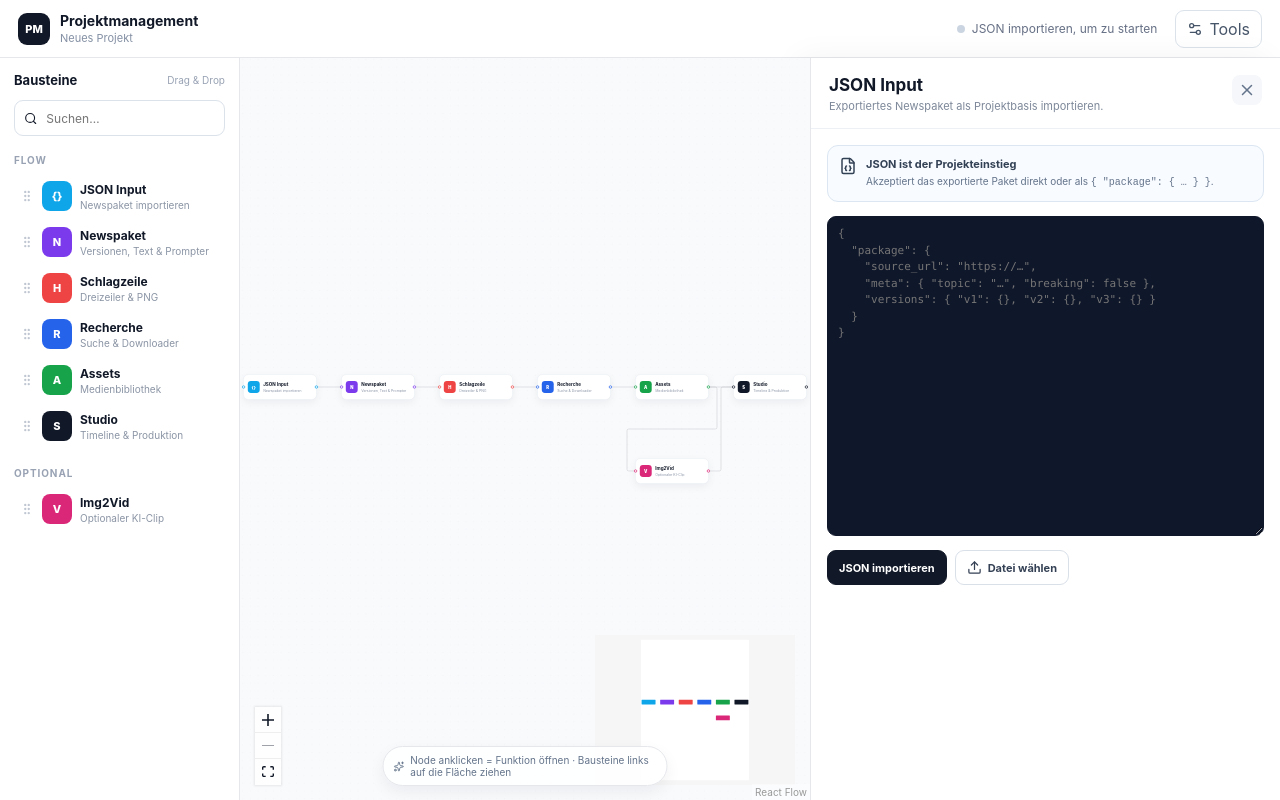
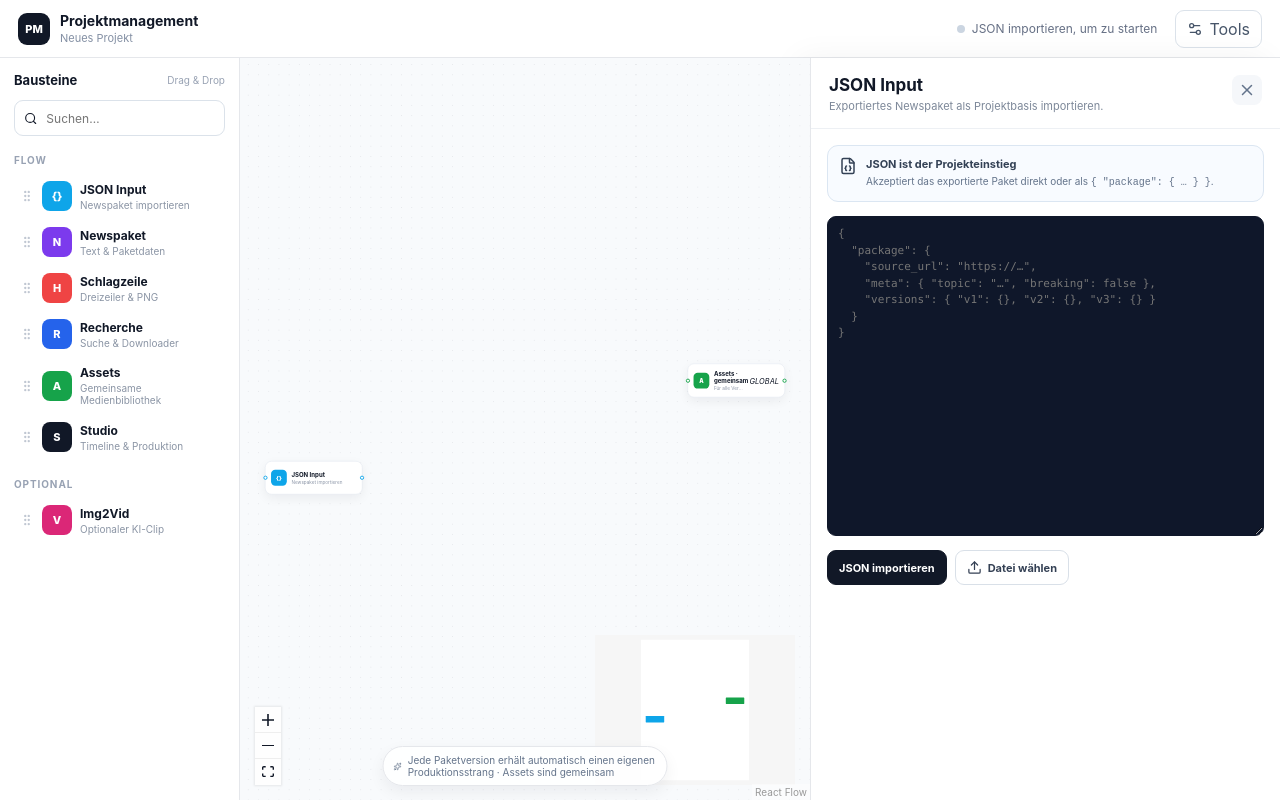
Before and after one commit to xturn2u/make_tt_news, a React (Vite) app: page / in a window 1280 px wide. Built offline with nearby package versions, Linux system fonts and the light colour scheme.

Commit message:
feat: generate one production branch per package version

```diff
--- a/src/App.tsx
+++ b/src/App.tsx
@@ -1,4 +1,4 @@
-import { useCallback, useMemo, useRef, useState } from 'react';
+import { useCallback, useEffect, useMemo, useRef, useState } from 'react';
 import type { CSSProperties, DragEvent } from 'react';
 import {
   addEdge,
@@ -22,54 +22,180 @@ import {
 import '@xyflow/react/dist/style.css';
 import { GripVertical, Search, Settings2, Sparkles } from 'lucide-react';
 import { ModuleWorkspace } from './components/ModuleWorkspace';
-import { emptyProject, type ProjectState } from './domain/project';
+import { availableVersionKeys, emptyProject, type ProjectState, type VersionKey } from './domain/project';
 
 type ModuleId = 'json-input'|'news-package'|'headline'|'research'|'assets'|'studio'|'img2vid';
-type NodeData = { moduleId: ModuleId; label: string; description: string; color: string; icon: string };
-type ModuleDef = NodeData & { category: 'Flow'|'Optional' };
+type NodeData = {
+  moduleId: ModuleId;
+  label: string;
+  description: string;
+  color: string;
+  icon: string;
+  version?: VersionKey;
+  shared?: boolean;
+};
+type ModuleDef = Omit<NodeData, 'version'|'shared'> & { category: 'Flow'|'Optional'; versioned?: boolean; singleton?: boolean };
 
 const modules: ModuleDef[] = [
-  { moduleId:'json-input',label:'JSON Input',description:'Newspaket importieren',color:'#0ea5e9',icon:'{}',category:'Flow' },
-  { moduleId:'news-package',label:'Newspaket',description:'Versionen, Text & Prompter',color:'#7c3aed',icon:'N',category:'Flow' },
-  { moduleId:'headline',label:'Schlagzeile',description:'Dreizeiler & PNG',color:'#ef4444',icon:'H',category:'Flow' },
-  { moduleId:'research',label:'Recherche',description:'Suche & Downloader',color:'#2563eb',icon:'R',category:'Flow' },
-  { moduleId:'assets',label:'Assets',description:'Medienbibliothek',color:'#16a34a',icon:'A',category:'Flow' },
-  { moduleId:'studio',label:'Studio',description:'Timeline & Produktion',color:'#111827',icon:'S',category:'Flow' },
+  { moduleId:'json-input',label:'JSON Input',description:'Newspaket importieren',color:'#0ea5e9',icon:'{}',category:'Flow',singleton:true },
+  { moduleId:'news-package',label:'Newspaket',description:'Text & Paketdaten',color:'#7c3aed',icon:'N',category:'Flow',versioned:true },
+  { moduleId:'headline',label:'Schlagzeile',description:'Dreizeiler & PNG',color:'#ef4444',icon:'H',category:'Flow',versioned:true },
+  { moduleId:'research',label:'Recherche',description:'Suche & Downloader',color:'#2563eb',icon:'R',category:'Flow',versioned:true },
+  { moduleId:'assets',label:'Assets',description:'Gemeinsame Medienbibliothek',color:'#16a34a',icon:'A',category:'Flow',singleton:true },
+  { moduleId:'studio',label:'Studio',description:'Timeline & Produktion',color:'#111827',icon:'S',category:'Flow',versioned:true },
   { moduleId:'img2vid',label:'Img2Vid',description:'Optionaler KI-Clip',color:'#db2777',icon:'V',category:'Optional' },
 ];
 const byId=Object.fromEntries(modules.map(m=>[m.moduleId,m])) as Record<ModuleId,ModuleDef>;
 
-const initialNodes: Node<NodeData>[] = [
-  ['input','json-input',80,120],['news','news-package',360,120],['headline','headline',640,120],['research','research',920,120],['assets','assets',1200,120],['studio','studio',1480,120],['img2vid','img2vid',1200,360],
-].map(([id,moduleId,x,y])=>({id:String(id),type:'module',position:{x:Number(x),y:Number(y)},data:byId[moduleId as ModuleId]}));
-const initialEdges: Edge[]=[
-  ['input','news'],['news','headline'],['headline','research'],['research','assets'],['assets','studio'],['assets','img2vid'],['img2vid','studio'],
-].map(([source,target],i)=>({id:`e${i}`,source,target,type:'smoothstep'}));
+function nodeData(moduleId: ModuleId, version?: VersionKey, shared=false): NodeData {
+  const def=byId[moduleId];
+  return {
+    moduleId,
+    label: version ? `${def.label} ${version.toUpperCase()}` : shared ? `${def.label} · gemeinsam` : def.label,
+    description: shared ? 'Für alle Versionen verfügbar' : def.description,
+    color:def.color,
+    icon:def.icon,
+    version,
+    shared,
+  };
+}
 
-function FlowNode({data,selected}:NodeProps<Node<NodeData>>){return <div className={`flow-node ${selected?'selected':''}`} style={{'--node':data.color} as CSSProperties}><Handle type="target" position={Position.Left}/><div className="node-icon">{data.icon}</div><div className="node-text"><strong>{data.label}</strong><span>{data.description}</span></div><Handle type="source" position={Position.Right}/></div>}
+function baseGraph(): { nodes: Node<NodeData>[]; edges: Edge[] } {
+  return {
+    nodes: [
+      { id:'input',type:'module',position:{x:70,y:250},data:nodeData('json-input') },
+      { id:'assets-shared',type:'module',position:{x:980,y:40},data:nodeData('assets',undefined,true) },
+    ],
+    edges: [],
+  };
+}
+
+function graphForVersions(versions: VersionKey[]): { nodes: Node<NodeData>[]; edges: Edge[] } {
+  if (!versions.length) return baseGraph();
+  const nodes: Node<NodeData>[] = [
+    { id:'input',type:'module',position:{x:50,y:170+(versions.length-1)*105},data:nodeData('json-input') },
+    { id:'assets-shared',type:'module',position:{x:1010,y:20},data:nodeData('assets',undefined,true) },
+  ];
+  const edges: Edge[]=[];
+
+  versions.forEach((version,index)=>{
+    const y=120+index*230;
+    const ids={
+      news:`news-${version}`,
+      headline:`headline-${version}`,
+      research:`research-${version}`,
+      studio:`studio-${version}`,
+    };
+    nodes.push(
+      { id:ids.news,type:'module',position:{x:330,y},data:nodeData('news-package',version) },
+      { id:ids.headline,type:'module',position:{x:610,y},data:nodeData('headline',version) },
+      { id:ids.research,type:'module',position:{x:890,y},data:nodeData('research',version) },
+      { id:ids.studio,type:'module',position:{x:1250,y},data:nodeData('studio',version) },
+    );
+    edges.push(
+      {id:`e-input-${version}`,source:'input',target:ids.news,type:'smoothstep'},
+      {id:`e-news-headline-${version}`,source:ids.news,target:ids.headline,type:'smoothstep'},
+      {id:`e-headline-research-${version}`,source:ids.headline,target:ids.research,type:'smoothstep'},
+      {id:`e-research-studio-${version}`,source:ids.research,target:ids.studio,type:'smoothstep'},
+      {id:`e-assets-studio-${version}`,source:'assets-shared',target:ids.studio,type:'smoothstep',animated:true},
+    );
+  });
+
+  return {nodes,edges};
+}
+
+const startGraph=baseGraph();
+
+function FlowNode({data,selected}:NodeProps<Node<NodeData>>){
+  return <div className={`flow-node ${selected?'selected':''} ${data.shared?'shared-node':''}`} style={{'--node':data.color} as CSSProperties}>
+    <Handle type="target" position={Position.Left}/>
+    <div className="node-icon">{data.icon}</div>
+    <div className="node-text"><strong>{data.label}</strong><span>{data.description}</span></div>
+    {data.version&&<em className="version-chip">{data.version.toUpperCase()}</em>}
+    {data.shared&&<em className="shared-chip">GLOBAL</em>}
+    <Handle type="source" position={Position.Right}/>
+  </div>;
+}
 
 function Workflow(){
-  const [nodes,setNodes]=useState(initialNodes); const [edges,setEdges]=useState(initialEdges); const [selected,setSelected]=useState<string>('input'); const [project,setProject]=useState<ProjectState>(emptyProject()); const [query,setQuery]=useState('');
-  const reactFlow=useReactFlow(); const wrapper=useRef<HTMLDivElement>(null);
+  const [nodes,setNodes]=useState<Node<NodeData>[]>(startGraph.nodes);
+  const [edges,setEdges]=useState<Edge[]>(startGraph.edges);
+  const [selected,setSelected]=useState<string>('input');
+  const [project,setProject]=useState<ProjectState>(emptyProject());
+  const [query,setQuery]=useState('');
+  const reactFlow=useReactFlow();
+  const wrapper=useRef<HTMLDivElement>(null);
   const nodeTypes=useMemo(()=>({module:FlowNode}),[]);
-  const selectedNode=nodes.find(n=>n.id===selected); const moduleId=selectedNode?.data.moduleId;
+  const versions=useMemo(()=>availableVersionKeys(project.newsPackage),[project.newsPackage]);
+  const totalClips=useMemo(()=>versions.reduce((sum,key)=>sum+(project.versionFlows[key]?.timeline.length||0),0),[versions,project.versionFlows]);
+
+  useEffect(()=>{
+    if(project.workflowRevision===0)return;
+    const next=graphForVersions(availableVersionKeys(project.newsPackage));
+    setNodes(next.nodes);
+    setEdges(next.edges);
+    const first=availableVersionKeys(project.newsPackage)[0];
+    setSelected(first?`news-${first}`:'input');
+    window.setTimeout(()=>reactFlow.fitView({padding:.15,duration:350}),0);
+  },[project.workflowRevision,project.newsPackage,reactFlow]);
+
+  const selectedNode=nodes.find(n=>n.id===selected);
+  const moduleId=selectedNode?.data.moduleId;
+  const selectedVersion=selectedNode?.data.version;
   const filtered=modules.filter(m=>m.label.toLowerCase().includes(query.toLowerCase())||m.description.toLowerCase().includes(query.toLowerCase()));
-  const statusFor=(id:ModuleId)=>{if(id==='json-input')return project.newsPackage?'ready':'';if(!project.newsPackage)return '';if(id==='news-package')return 'ready';if(id==='headline')return project.assets.some(a=>a.kind==='headline')?'ready':'';if(id==='assets')return project.assets.length?'ready':'';if(id==='studio')return project.timeline.length?'ready':'';return ''};
-  const onDrop=useCallback((event:DragEvent)=>{event.preventDefault();const id=event.dataTransfer.getData('application/module') as ModuleId;if(!id||!byId[id]||!wrapper.current)return;if(id==='json-input'&&nodes.some(n=>n.data.moduleId==='json-input'))return;const position=reactFlow.screenToFlowPosition({x:event.clientX,y:event.clientY});const node:Node<NodeData>={id:`${id}-${Date.now()}`,type:'module',position,data:byId[id]};setNodes(cur=>[...cur,node]);setSelected(node.id)},[nodes,reactFlow]);
+
+  const onDrop=useCallback((event:DragEvent)=>{
+    event.preventDefault();
+    const id=event.dataTransfer.getData('application/module') as ModuleId;
+    if(!id||!byId[id]||!wrapper.current)return;
+    const def=byId[id];
+    if(def.singleton&&nodes.some(n=>n.data.moduleId===id))return;
+    const position=reactFlow.screenToFlowPosition({x:event.clientX,y:event.clientY});
+    const version=def.versioned&&project.newsPackage?project.activeVersion:undefined;
+    const node:Node<NodeData>={id:`${id}-${version||'shared'}-${Date.now()}`,type:'module',position,data:nodeData(id,version,id==='assets')};
+    setNodes(cur=>[...cur,node]);
+    setSelected(node.id);
+  },[nodes,reactFlow,project.activeVersion,project.newsPackage]);
+
   const onConnect=(c:Connection)=>{if(!c.source||!c.target)return;setEdges(cur=>addEdge({...c,type:'smoothstep'},cur))};
+  const openNode=(node:Node<NodeData>)=>{
+    if(node.data.version)setProject(p=>({...p,activeVersion:node.data.version!}));
+    setSelected(node.id);
+  };
+
   return <div className="app-shell">
-    <header className="appbar"><div className="brand"><span className="brandmark">PM</span><div><strong>Projektmanagement</strong><small>{project.newsPackage?.meta.topic||'Neues Projekt'}</small></div></div><div className="project-meta">{project.newsPackage?<><span className="status-dot ok"/>Paket geladen · {project.assets.length} Assets · {project.timeline.length} Clips</>:<><span className="status-dot"/>JSON importieren, um zu starten</>}</div><button className="ghost"><Settings2 size={16}/>Tools</button></header>
+    <header className="appbar">
+      <div className="brand"><span className="brandmark">PM</span><div><strong>Projektmanagement</strong><small>{project.newsPackage?.meta.topic||'Neues Projekt'}</small></div></div>
+      <div className="project-meta">{project.newsPackage?<><span className="status-dot ok"/>{versions.length} Flow{versions.length===1?'':'s'} · {project.assets.length} gemeinsame Assets · {totalClips} Clips</>:<><span className="status-dot"/>JSON importieren, um zu starten</>}</div>
+      <button className="ghost"><Settings2 size={16}/>Tools</button>
+    </header>
     <div className="work-area">
-      <aside className="module-library"><div className="library-title"><b>Bausteine</b><span>Drag & Drop</span></div><div className="library-search"><Search size={15}/><input value={query} onChange={e=>setQuery(e.target.value)} placeholder="Suchen…"/></div>{(['Flow','Optional'] as const).map(cat=><section key={cat}><h4>{cat}</h4>{filtered.filter(m=>m.category===cat).map(m=><button className="module-item" draggable key={m.moduleId} onDragStart={e=>{e.dataTransfer.setData('application/module',m.moduleId);e.dataTransfer.effectAllowed='move'}} onClick={()=>{const n=nodes.find(n=>n.data.moduleId===m.moduleId);if(n)setSelected(n.id)}}><GripVertical size={14}/><i style={{background:m.color}}>{m.icon}</i><div><strong>{m.label}</strong><span>{m.description}</span></div>{statusFor(m.moduleId)==='ready'&&<em>✓</em>}</button>)}</section>)}</aside>
+      <aside className="module-library">
+        <div className="library-title"><b>Bausteine</b><span>Drag & Drop</span></div>
+        <div className="library-search"><Search size={15}/><input value={query} onChange={e=>setQuery(e.target.value)} placeholder="Suchen…"/></div>
+        {(['Flow','Optional'] as const).map(cat=><section key={cat}><h4>{cat}</h4>{filtered.filter(m=>m.category===cat).map(m=><button className="module-item" draggable key={m.moduleId} onDragStart={e=>{e.dataTransfer.setData('application/module',m.moduleId);e.dataTransfer.effectAllowed='move'}} onClick={()=>{const n=nodes.find(n=>n.data.moduleId===m.moduleId&&(m.versioned?n.data.version===project.activeVersion:true));if(n)openNode(n)}}><GripVertical size={14}/><i style={{background:m.color}}>{m.icon}</i><div><strong>{m.label}</strong><span>{m.description}</span></div></button>)}</section>)}
+      </aside>
       <main ref={wrapper} className="flow-canvas" onDrop={onDrop} onDragOver={e=>{e.preventDefault();e.dataTransfer.dropEffect='move'}}>
-        <ReactFlow nodes={nodes} edges={edges} nodeTypes={nodeTypes} onNodesChange={(c:NodeChange<Node<NodeData>>[])=>setNodes(n=>applyNodeChanges(c,n))} onEdgesChange={(c:EdgeChange[])=>setEdges(e=>applyEdgeChanges(c,e))} onConnect={onConnect} onNodeClick={(_,n)=>setSelected(n.id)} fitView minZoom={.35} maxZoom={1.5} deleteKeyCode={['Backspace','Delete']}>
+        <ReactFlow
+          nodes={nodes}
+          edges={edges}
+          nodeTypes={nodeTypes}
+          onNodesChange={(c:NodeChange<Node<NodeData>>[])=>setNodes(n=>applyNodeChanges(c,n))}
+          onEdgesChange={(c:EdgeChange[])=>setEdges(e=>applyEdgeChanges(c,e))}
+          onConnect={onConnect}
+          onNodeClick={(_,n)=>openNode(n)}
+          fitView
+          minZoom={.3}
+          maxZoom={1.5}
+          deleteKeyCode={['Backspace','Delete']}
+        >
           <Background gap={22} size={1}/><Controls showInteractive={false}/><MiniMap pannable zoomable nodeColor={n=>(n.data as NodeData).color}/>
         </ReactFlow>
-        <div className="canvas-hint"><Sparkles size={15}/><span>Node anklicken = Funktion öffnen · Bausteine links auf die Fläche ziehen</span></div>
+        <div className="canvas-hint"><Sparkles size={15}/><span>Jede Paketversion erhält automatisch einen eigenen Produktionsstrang · Assets sind gemeinsam</span></div>
       </main>
-      {moduleId&&<ModuleWorkspace moduleId={moduleId} project={project} setProject={setProject} onClose={()=>setSelected('')}/>}
+      {moduleId&&<ModuleWorkspace moduleId={moduleId} version={selectedVersion} project={project} setProject={setProject} onClose={()=>setSelected('')}/>}
     </div>
-  </div>
+  </div>;
 }
 
 export default function App(){return <ReactFlowProvider><Workflow/></ReactFlowProvider>}
```
